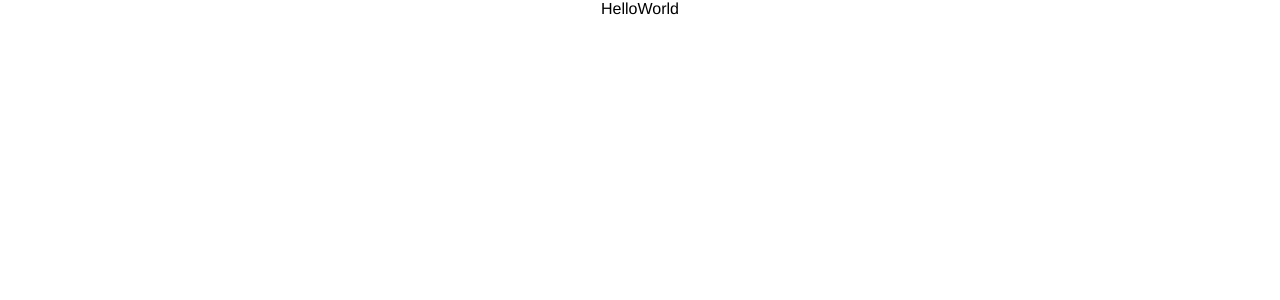
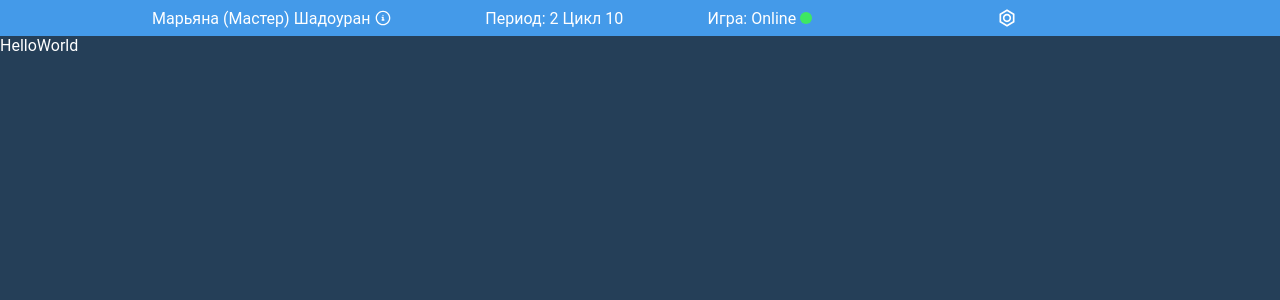
Before and after one commit to sr-2020/marketplace-dashboard, a Vue app: page /#/ in a window 1280 px wide. Shown: the top 300 px of the page. Built offline with nearby package versions, Linux system fonts and the light colour scheme.

Commit message:
added grid

```diff
--- a/public/index.html
+++ b/public/index.html
@@ -23,6 +23,7 @@
           --border: #DEEAF4;
           --shadow: 4px 4px 8px #7C91A5;
           background-color: var(--bg);
+          color: var(--font-prim);
           padding: 0;
           margin: 0;
       }
--- a/src/App.vue
+++ b/src/App.vue
@@ -10,8 +10,8 @@
 @import "assets/grid";
 
 #app {
-  font-family: Avenir, Helvetica, Arial, sans-serif;
-  text-align: center;
+  font-family: Roboto, Helvetica, Arial, sans-serif;
+  font-weight: normal;
 }
 </style>
 
@@ -37,7 +37,7 @@ export default class App extends Vue {
       localStorage.setItem('theme', 'light')
     }
     const currentTheme = localStorage.getItem('theme')
-    const selectedTheme = currentTheme === 'light' ? THEME_LIGHT : THEME_DARK
+    const selectedTheme = currentTheme === 'lightt' ? THEME_LIGHT : THEME_DARK
     const appRef = document.body
 
     Object.keys(selectedTheme).forEach(key => {
--- a/src/assets/grid.less
+++ b/src/assets/grid.less
@@ -13,21 +13,28 @@
   justify-content: flex-start;
   align-items: flex-start;
   width: 100%;
-  padding: 0 10px;
+  height: 100%;
+  padding-right: 10px;
+  padding-left: 10px;
   @media screen and (min-width: 1024px) {
-    padding: 0 12px;
+    padding-right: 12px;
+    padding-left: 12px;
   }
 }
 
 .col-m-1,
 .col-m-2,
 .col-m-3 {
-  padding: 0 10px;
+  height: 100%;
+  padding-right: 10px;
+  padding-left: 10px;
+  overflow: hidden;
 }
 
 each(range(3), {
   .col-m-@{value} {
     flex-basis: calc((@value / 3) * 100%);
+    max-width: calc((@value / 3) * 100%);
   }
 })
 
@@ -38,12 +45,16 @@ each(range(3), {
   .col-t-4,
   .col-t-5,
   .col-t-6 {
-    padding: 0 10px;
+    padding-right: 10px;
+    height: 100%;
+    padding-left: 10px;
+    overflow: hidden;
   }
 
   each(range(6), {
     .col-t-@{value} {
       flex-basis: calc((@value / 6) * 100%);
+      max-width: calc((@value / 6) * 100%);
     }
   })
 }
@@ -58,12 +69,16 @@ each(range(3), {
   .col-d-7,
   .col-d-8,
   .col-d-9 {
-    padding: 0 14px;
+    padding-right: 12px;
+    height: 100%;
+    padding-left: 12px;
+    overflow: hidden;
   }
 
   each(range(9), {
     .col-d-@{value} {
       flex-basis: calc((@value / 9) * 100%);
+      max-width: calc((@value / 9) * 100%);
     }
   })
 }
--- a/src/components/StatusBar.vue
+++ b/src/components/StatusBar.vue
@@ -1,15 +1,188 @@
 <template>
-  <div class="container">
+  <div id="status-bar">
+    <div class="container">
+      <div class="row">
+        <div class="col-m-1 col-t-2 col-d-3 item-wrap">
+          <div class="name">{{ name }}</div>
+          <div class="icon-wrapper">
+            <svg width="16"
+                 height="16"
+                 viewBox="0 0 16 16"
+                 fill="none"
+                 xmlns="http://www.w3.org/2000/svg">
+              <path fill-rule="evenodd"
+                    clip-rule="evenodd"
+                    d="M0.666748 7.99999C0.666748 12.0501 3.94999 15.3333 8.00008 15.3333C12.0502 15.3333 15.3334 12.0501 15.3334 7.99999C15.3334 3.9499 12.0502 0.666656 8.00008 0.666656C3.94999 0.666656 0.666748 3.9499 0.666748 7.99999ZM14.0001 7.99999C14.0001 11.3137 11.3138 14 8.00007 14C4.68636 14 2.00007 11.3137 2.00007 7.99999C2.00007 4.68628 4.68636 1.99999 8.00007 1.99999C11.3138 1.99999 14.0001 4.68628 14.0001 7.99999ZM8.66916 9.33222H9.33539V10.6656H6.66873V9.33222H7.33539V7.99889H6.66873V6.66555H8.66916V9.33222ZM8.6672 5.33222C8.6672 5.70041 8.36863 5.99889 8.00032 5.99889C7.63201 5.99889 7.33343 5.70041 7.33343 5.33222C7.33343 4.96403 7.63201 4.66555 8.00032 4.66555C8.36863 4.66555 8.6672 4.96403 8.6672 5.33222Z"
+                    fill="white"/>
+            </svg>
+          </div>
+        </div>
 
+        <div class="col-m-1 col-t-2 col-d-2 item-wrap"
+             :class="{'--centered': isMobile}">
+          {{ status }}
+          <span v-if="isMobile"
+                class="status">
+          </span>
+        </div>
+
+        <div v-if="!isMobile"
+             class="cos-m-1 col-t-1 col-d-2 item-wrap">
+          Игра: Online <span class="status"></span>
+
+        </div>
+        <div class="col-m-1 col-t-1 col-d-1 item-wrap --f-end">
+          <div class="icon-wrapper">
+            <svg width="20"
+                 height="20"
+                 viewBox="0 0 20 20"
+                 fill="none"
+                 xmlns="http://www.w3.org/2000/svg">
+              <path fill-rule="evenodd"
+                    clip-rule="evenodd"
+                    d="M17.5 14.3321V5.6718L10 1.34167L2.5 5.6718L2.5 14.3321L10 18.6622L17.5 14.3321ZM4.16667 6.63405L10 3.26618L15.8333 6.63405V13.3698L10 16.7377L4.16667 13.3698L4.16667 6.63405ZM10 14.1667C7.69881 14.1667 5.83333 12.3012 5.83333 10C5.83333 7.69882 7.69881 5.83334 10 5.83334C12.3012 5.83334 14.1667 7.69882 14.1667 10C14.1667 12.3012 12.3012 14.1667 10 14.1667ZM12.5 10C12.5 11.3807 11.3807 12.5 10 12.5C8.61929 12.5 7.5 11.3807 7.5 10C7.5 8.61929 8.61929 7.50001 10 7.50001C11.3807 7.50001 12.5 8.61929 12.5 10Z"
+                    fill="white"/>
+            </svg>
+          </div>
+        </div>
+      </div>
+    </div>
   </div>
 </template>
 
-<script>
-export default {
-  name: "StatusBar"
+<script lang="ts">
+import { Component, Vue } from 'vue-property-decorator'
+
+@Component
+export default class SideBar extends Vue {
+  name = 'Марьяна (Мастер) Шадоуран'
+  private status_: string = ''
+  private isMobile_: boolean
+
+  constructor() {
+    super()
+    this.isMobile_ = window.innerHeight < 667
+  }
+
+  set isMobile(bool: boolean) {
+    this.isMobile_ = bool
+  }
+
+  get isMobile() {
+    return this.isMobile_
+  }
+
+  set status(str: string) {
+    this.status_ = str
+  }
+
+  get status() {
+    return this.status_
+  }
+
+  cycle = {
+    p: 2,
+    c: 10
+  }
+
+  created() {
+    window.addEventListener('resize', this.resizeEventHandler.bind(this))
+    this.resized()
+  }
+
+  destroyed() {
+    window.removeEventListener('resize', this.resizeEventHandler.bind(this))
+  }
+
+  private resizeEventHandler = () => {
+    this.resized()
+  }
+
+  resized() {
+    this.isMobile = window.innerWidth < 667
+    this.status = this.isMobile
+        ? `П: ${ this.cycle.p } Ц: ${ this.cycle.c }`
+        : `Период: ${ this.cycle.p } Цикл ${ this.cycle.c }`
+  }
+
 }
 </script>
 
-<style scoped>
+<style scoped
+       lang="less">
 
+#status-bar {
+  width: 100%;
+  height: 24px;
+  background: var(--accent);
+}
+
+.row {
+  height: 24px;
+}
+
+@media screen and (min-width: 1024px) {
+  #status-bar, .row {
+    height: 36px;
+  }
+}
+
+.name {
+  overflow: hidden;
+  white-space: nowrap;
+  text-overflow: ellipsis;
+}
+
+.status {
+  display: inline-block;
+  border-radius: 50%;
+  height: 12px;
+  min-height: 12px;
+  width: 12px;
+  min-width: 12px;
+  margin-left: 4px;
+  background: var(--alert-success);
+}
+
+.item-wrap {
+  display: flex;
+  justify-content: flex-start;
+  align-items: center;
+  white-space: nowrap;
+
+  .icon-wrapper {
+    margin-left: 4px;
+    display: flex;
+    justify-content: center;
+    align-items: center;
+  }
+
+  &.--centered {
+    justify-content: center;
+  }
+
+  &.--f-end {
+    justify-content: flex-end;
+  }
+}
+
+svg {
+  cursor: pointer;
+  max-height: 16px;
+  min-height: 16px;
+
+  path {
+    fill: var(--font-prim);
+    transition: fill 0.15s ease-in-out;
+  }
+
+  &:hover path {
+    fill: var(--accent-sec);
+  }
+
+  @media screen and (min-width: 1024px) {
+    max-height: 24px;
+    min-height: 24px;
+  }
+}
 </style>
```
